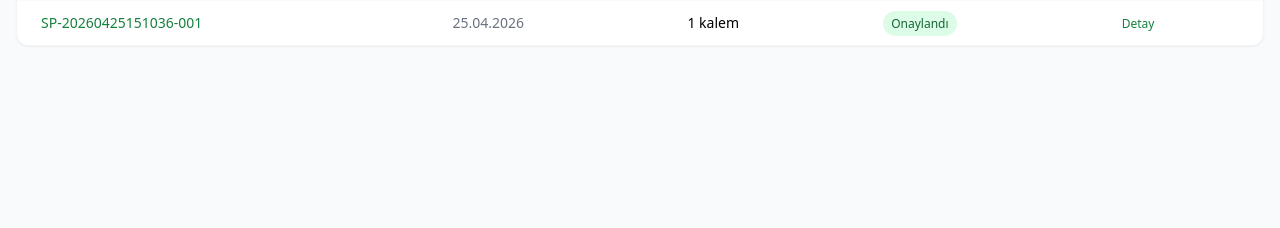
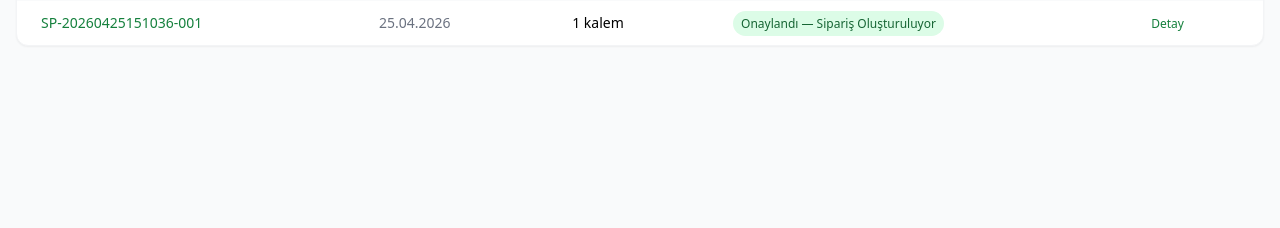
Before and after one commit to Erlau-Proje/erlau-app, a Flask app: template app/templates/dashboard.html in a window 1280 px wide. Shown: the part 391-619 px from the top of the page. Run offline with Flask 3, Linux system fonts and the light colour scheme; the template is opened without the code that fills it: values that come from a table or form of the project are taken from there, others are empty; a user stored in the database is signed in; data comes from the database, SQL or seed files in the repository; some libraries are stand-ins or nearby versions.

Commit message:
Dashboard durum etiketleri sadeleştirildi
Personele gösterilen durumlar: Onay Bekliyor, Onaylandı-Sipariş Oluşturuluyor,
Yolda (kalan gün), Teslim Alındı. Fiyatlandırıldı iç süreç olduğu için gizlendi.

Co-Authored-By: Claude Sonnet 4.6 <noreply@anthropic.com>

```diff
--- a/app/templates/dashboard.html
+++ b/app/templates/dashboard.html
@@ -48,12 +48,10 @@
         <td class="px-6 py-3 text-gray-500">{{ talep.created_at.strftime('%d.%m.%Y') }}</td>
         <td class="px-6 py-3">{{ talep.kalemler|length }} kalem</td>
         <td class="px-6 py-3">
-          {% if talep.durum == 'bekliyor' %}
+          {% if talep.durum in ['bekliyor', 'fiyatlandirildi'] %}
           <span class="bg-yellow-100 text-yellow-800 px-2 py-1 rounded-full text-xs">Onay Bekliyor</span>
-          {% elif talep.durum == 'fiyatlandirildi' %}
-          <span class="bg-purple-100 text-purple-800 px-2 py-1 rounded-full text-xs">Fiyatlandırıldı</span>
           {% elif talep.durum == 'onaylandi' %}
-          <span class="bg-green-100 text-green-800 px-2 py-1 rounded-full text-xs">Onaylandı</span>
+          <span class="bg-green-100 text-green-800 px-2 py-1 rounded-full text-xs">Onaylandı — Sipariş Oluşturuluyor</span>
           {% elif talep.durum == 'yolda' %}
           <span class="bg-blue-100 text-blue-800 px-2 py-1 rounded-full text-xs">🚚 Yolda</span>
           {% if talep.id in kalan_gunler %}
```
